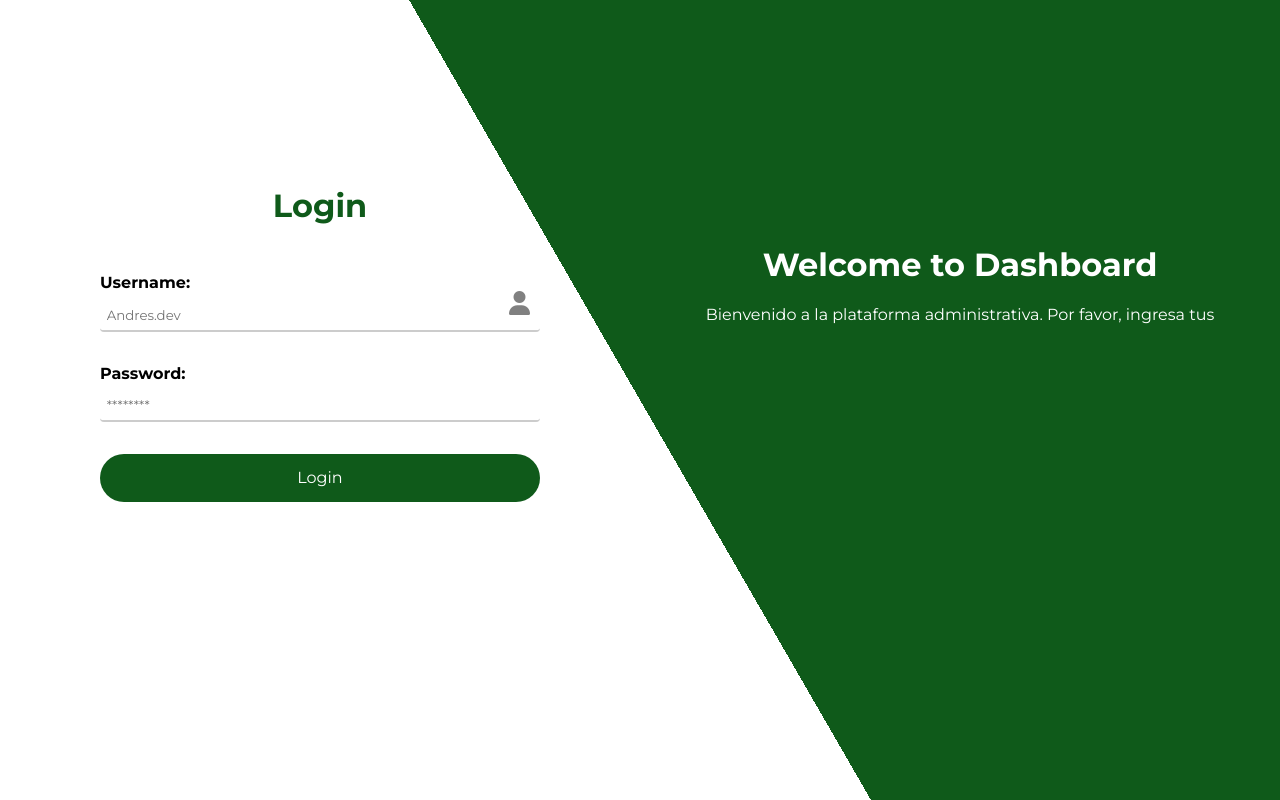
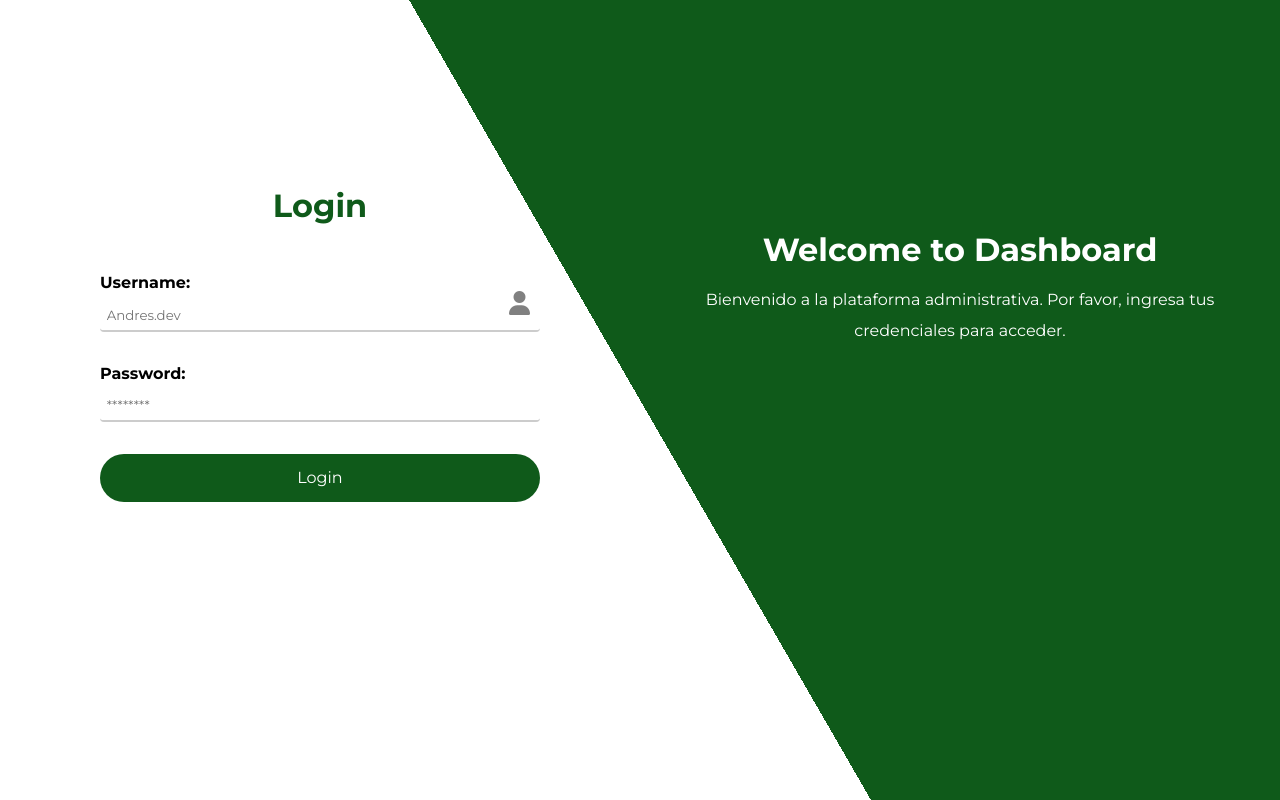
Before and after one commit to AndresDev-20/Minimarket_FullStack_Django, a Django app: page / in a window 1280 px wide. Run offline with Django 5.2, Linux system fonts and the light colour scheme.

Commit message:
First commit

```diff
--- a/apps/accounts/templates/login.html
+++ b/apps/accounts/templates/login.html
@@ -43,7 +43,7 @@
   <div class="login__container container2">
     <h1 class="login__title2">Welcome to Dashboard</h1>
     <p class="login__text">
-      Bienvenido a la plataforma administrativa. Por favor, ingresa tus
+      Bienvenido a la plataforma administrativa. Por favor, ingresa tus credenciales para acceder.
     </p>
   </div>
 </div>
```
